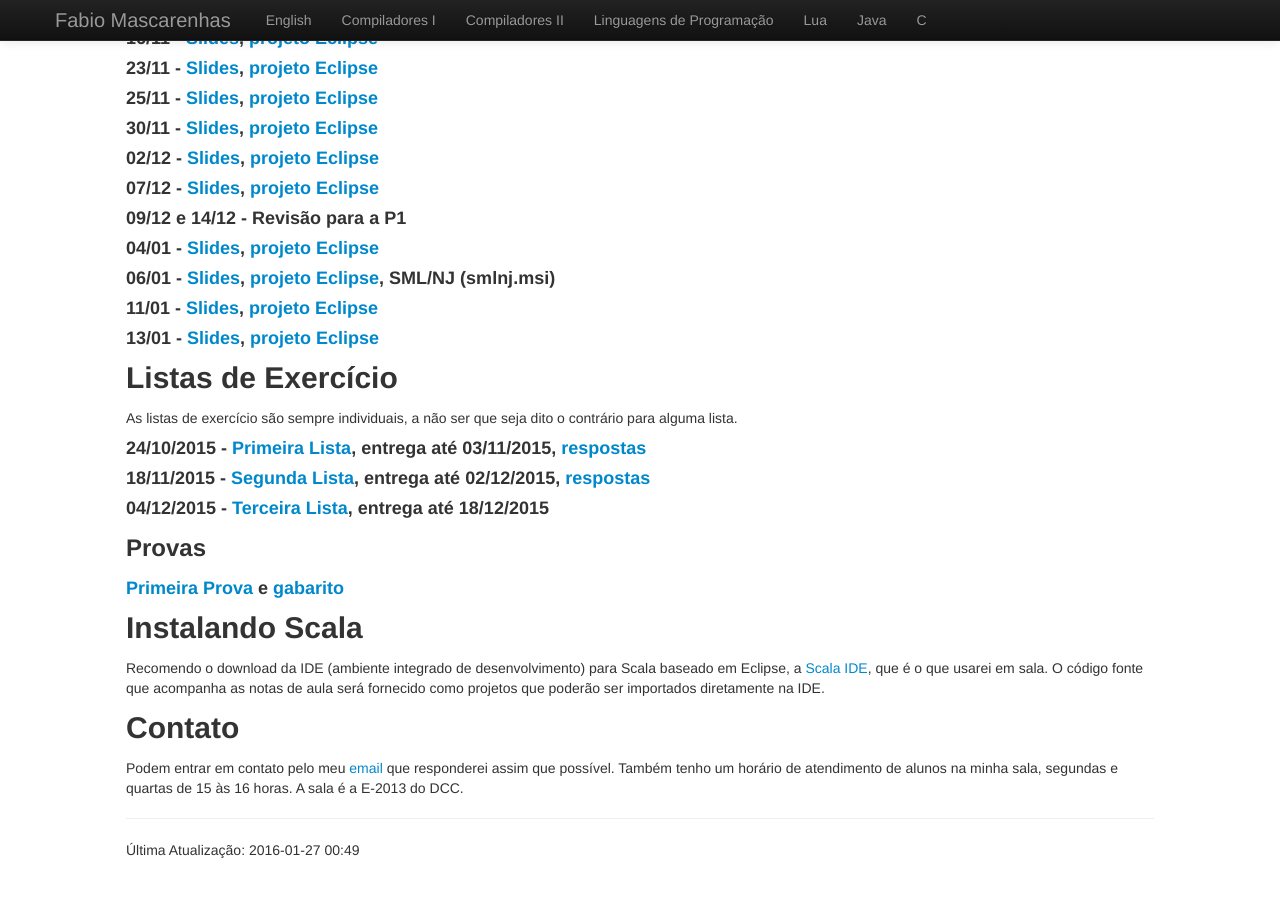
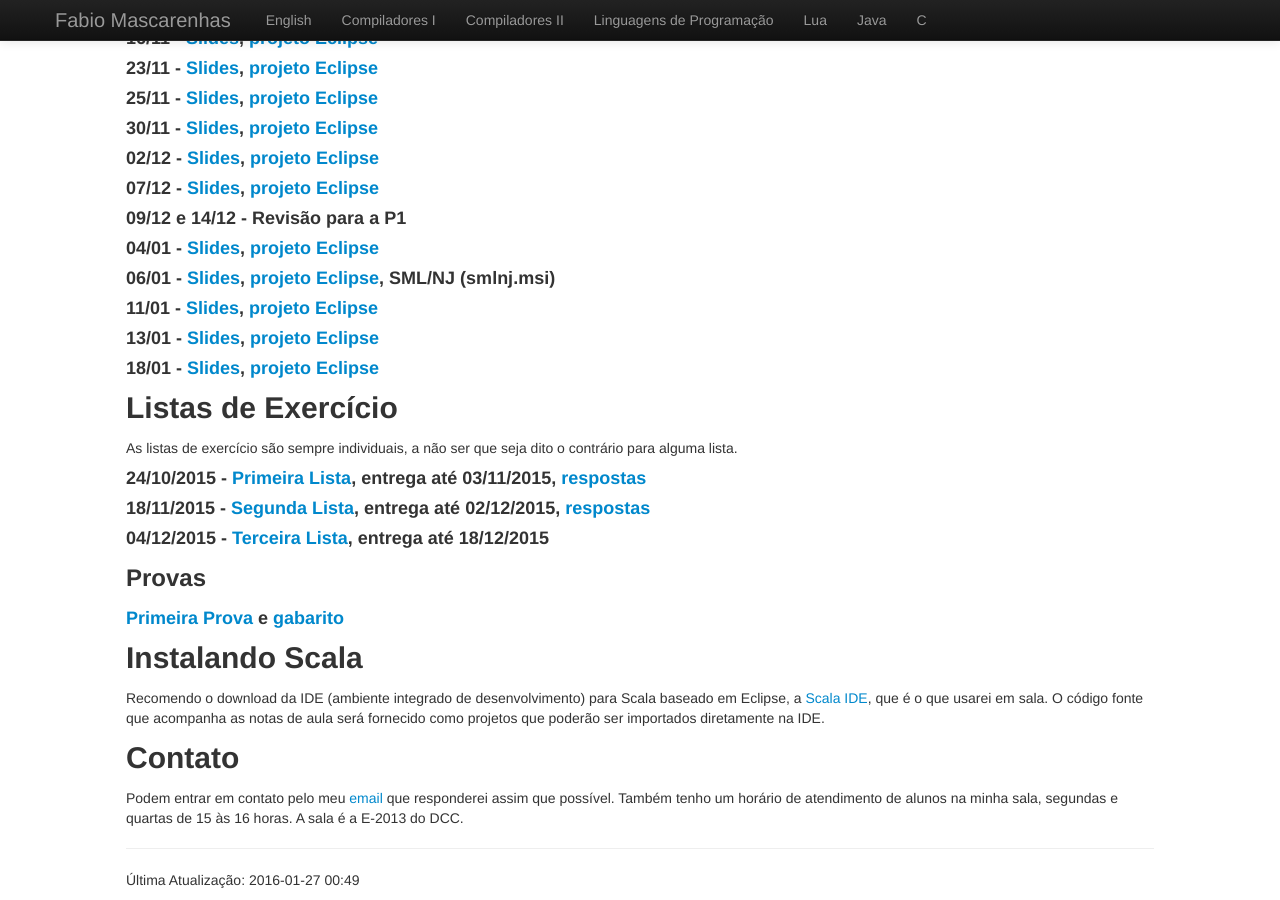
Before and after one commit to fabiomascarenhas/fabiomascarenhas.github.com, a Jekyll site: the page built from lp/index.md, in a window 1280 px wide and 900 px high, scrolled down 1362 px. Built offline with Jekyll 4.4.1, drawn with Linux system fonts in a browser that asks for light colours; Markdown is read by kramdown in place of the engine named in the settings; before the commit the page ends 2232 px from its top, so only the background shows below that.

Commit message:
aula 18/11 de linguagens de prog

```diff
--- a/lp/index.md
+++ b/lp/index.md
@@ -112,6 +112,7 @@ As notas de aula serão publicadas aqui no decorrer do semestre.
 #### 06/01 - [Slides](Aula13.pdf), [projeto Eclipse](Aula13.zip), SML/NJ (smlnj.msi)
 #### 11/01 - [Slides](Aula14.pdf), [projeto Eclipse](Aula14.zip)
 #### 13/01 - [Slides](Aula15.pdf), [projeto Eclipse](Aula15.zip)
+#### 18/01 - [Slides](Aula16.pdf), [projeto Eclipse](Aula16.zip)
 
 Listas de Exercício
 -------------------
```
Also changed, not shown: 2 other files.
